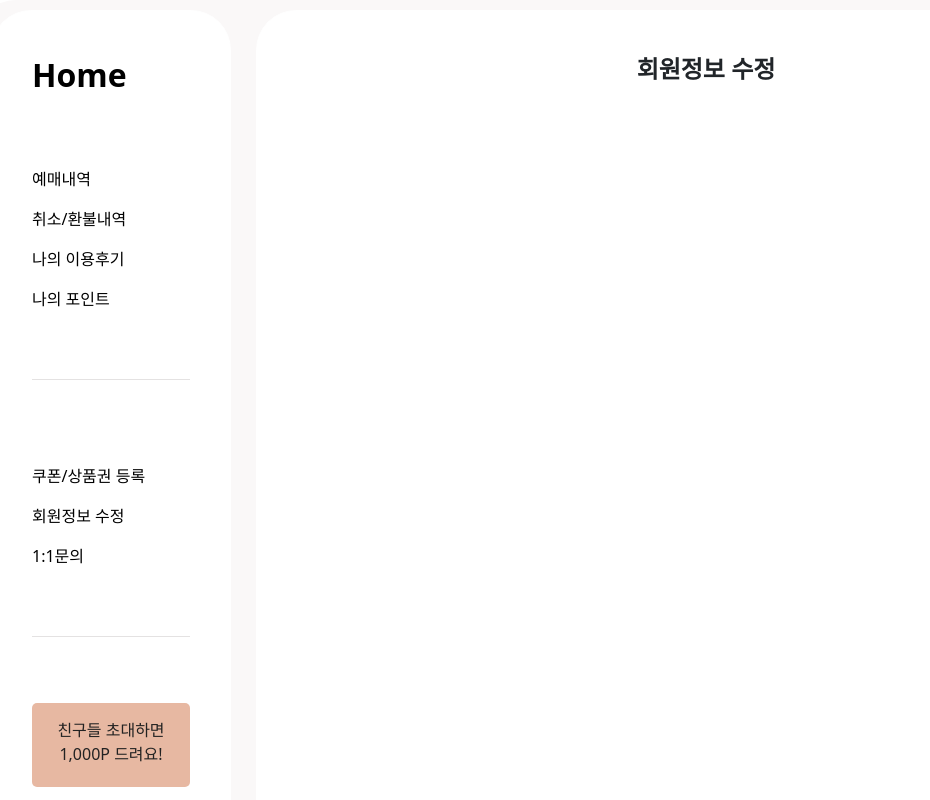
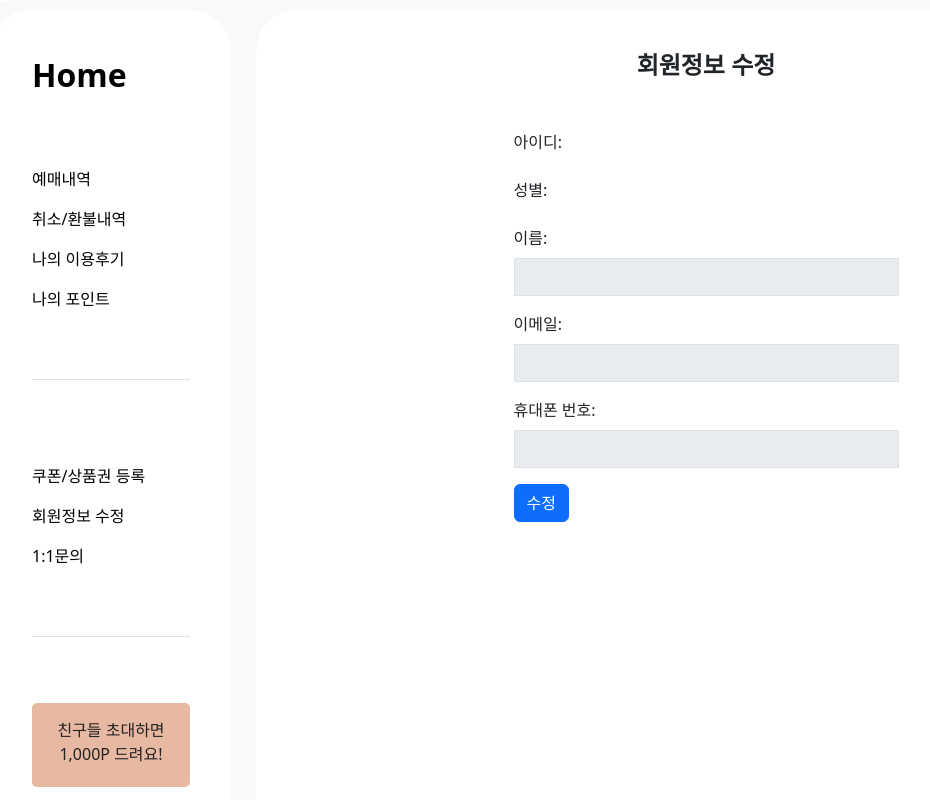
Before and after one commit to tjdwn154/project, a React (Create React App) app: page /mypage/change in a window 1280 px wide. Shown: the top 800 px of the page, without its empty margins (64-994 px from the left). Built offline with nearby package versions, Linux system fonts and the light colour scheme; no server answers.

Commit message:
회원정보 수정

```diff
--- a/src/components/Mypage/Mypage1.css
+++ b/src/components/Mypage/Mypage1.css
@@ -3,3 +3,8 @@
   padding: 0px auto;
   box-sizing: border-box;
 } */
+.name2 {
+  font-size: 24px;
+  margin-bottom: 20px;
+  text-align: center;
+}
--- /dev/null
+++ b/src/components/Mypage/components/Change.css
@@ -0,0 +1,42 @@
+/* Change.css */
+.container {
+  margin: 20px;
+  padding: 20px;
+  border: 1px solid #ccc;
+  border-radius: 5px;
+  background-color: #f5f5f5;
+}
+
+.editing {
+  background-color: #e0e0e0;
+}
+
+.table {
+  width: 100%;
+  border-collapse: collapse;
+}
+
+th,
+td {
+  border: 1px solid #ccc;
+  padding: 10px;
+}
+
+th {
+  background-color: #007bff;
+  color: #fff;
+  text-align: left;
+}
+
+.button {
+  background-color: #007bff;
+  color: #fff;
+  border: none;
+  padding: 10px 20px;
+  border-radius: 5px;
+  cursor: pointer;
+}
+
+.button:hover {
+  background-color: #0056b3;
+}
--- a/src/components/Mypage/components/Change.js
+++ b/src/components/Mypage/components/Change.js
@@ -1,11 +1,104 @@
-import React from "react";
+import React, { useState, useEffect } from "react";
+import { CookieValue } from "../../../util/cookieutil";
+import axios from "axios";
+import { Form, Button, Container, Row, Col } from "react-bootstrap";
 
 function Change() {
+  const memberId = CookieValue("memberId");
+  const [data, setData] = useState({});
+  const [updatedData, setUpdatedData] = useState({});
+  const [isEditing, setIsEditing] = useState(false);
+
+  useEffect(() => {
+    axios
+      .get(`${process.env.REACT_APP_API_URL}/api/members?memberId=${memberId}`)
+      .then((response) => {
+        const memberInfo = response.data;
+        setData(memberInfo);
+        setUpdatedData({ ...memberInfo });
+      })
+      .catch((error) => {
+        console.error("회원 정보를 불러오는 중 오류가 발생하였습니다.", error);
+      });
+  }, [memberId]);
+
+  const handleSaveClick = () => {
+    axios
+      .put(`${process.env.REACT_APP_API_URL}/api/update-member`, updatedData)
+      .then(() => {
+        setIsEditing(false);
+        setData({ ...updatedData });
+        alert("정보가 수정되었습니다.");
+      })
+      .catch((error) => {
+        console.error("회원 정보를 수정하는 중 오류가 발생하였습니다.", error);
+      });
+  };
+
+  const handleEditClick = () => {
+    setIsEditing(true);
+  };
+
+  const handleInputChange = (e) => {
+    const { name, value } = e.target;
+    setUpdatedData({ ...updatedData, [name]: value });
+  };
+
   return (
-    <>
-      <p className="name2">회원정보 수정</p>
-      {/* <input type="text"></input> */}
-    </>
+    <Container>
+      <h2 className="name2">회원정보 수정</h2>
+      <Row className="vh-10 d-flex justify-content-center align-items-center">
+        <Col md={8} lg={6} xs={12}>
+          <Form>
+            <Form.Group controlId="memberId">
+              <Form.Label>아이디: {isEditing ? updatedData.memberId : data.memberId}</Form.Label>
+            </Form.Group>
+            <Form.Group controlId="gender" className="mt-3">
+              <Form.Label>성별: {data.gender}</Form.Label>
+            </Form.Group>
+            <Form.Group controlId="memberName" className="mt-3">
+              <Form.Label>이름:</Form.Label>
+              <Form.Control
+                type="text"
+                name="memberName"
+                value={isEditing ? updatedData.memberName : data.memberName}
+                onChange={handleInputChange}
+                disabled={!isEditing}
+              />
+            </Form.Group>
+            <Form.Group controlId="email" className="mt-3">
+              <Form.Label>이메일:</Form.Label>
+              <Form.Control
+                type="text"
+                name="email"
+                value={isEditing ? updatedData.email : data.email}
+                onChange={handleInputChange}
+                disabled={!isEditing}
+              />
+            </Form.Group>
+            <Form.Group controlId="phone" className="mt-3">
+              <Form.Label>휴대폰 번호:</Form.Label>
+              <Form.Control
+                type="text"
+                name="phone"
+                value={isEditing ? updatedData.phone : data.phone}
+                onChange={handleInputChange}
+                disabled={!isEditing}
+              />
+            </Form.Group>
+            {isEditing ? (
+              <Button variant="primary" className="mt-3" onClick={handleSaveClick}>
+                저장
+              </Button>
+            ) : (
+              <Button variant="primary" className="mt-3" onClick={handleEditClick}>
+                수정
+              </Button>
+            )}
+          </Form>
+        </Col>
+      </Row>
+    </Container>
   );
 }
 
--- a/src/components/Mypage/components/Check.css
+++ b/src/components/Mypage/components/Check.css
@@ -1,9 +1,3 @@
-.name2 {
-  font-size: 24px;
-  margin-bottom: 20px;
-  text-align: center;
-}
-
 .table-container {
   max-width: 800px;
   margin: 0 auto;
```
Also changed, not shown: 1 other file (tests, documents, lock files or other folders).
